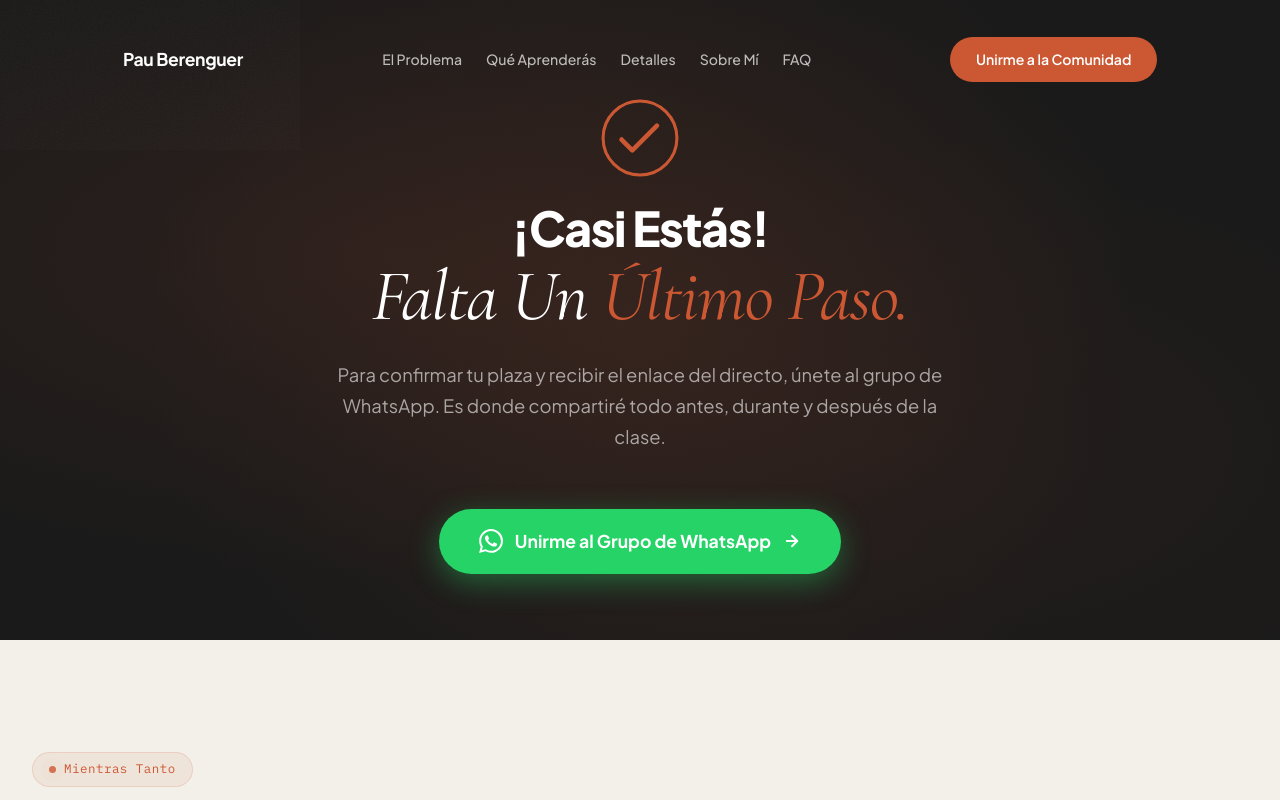
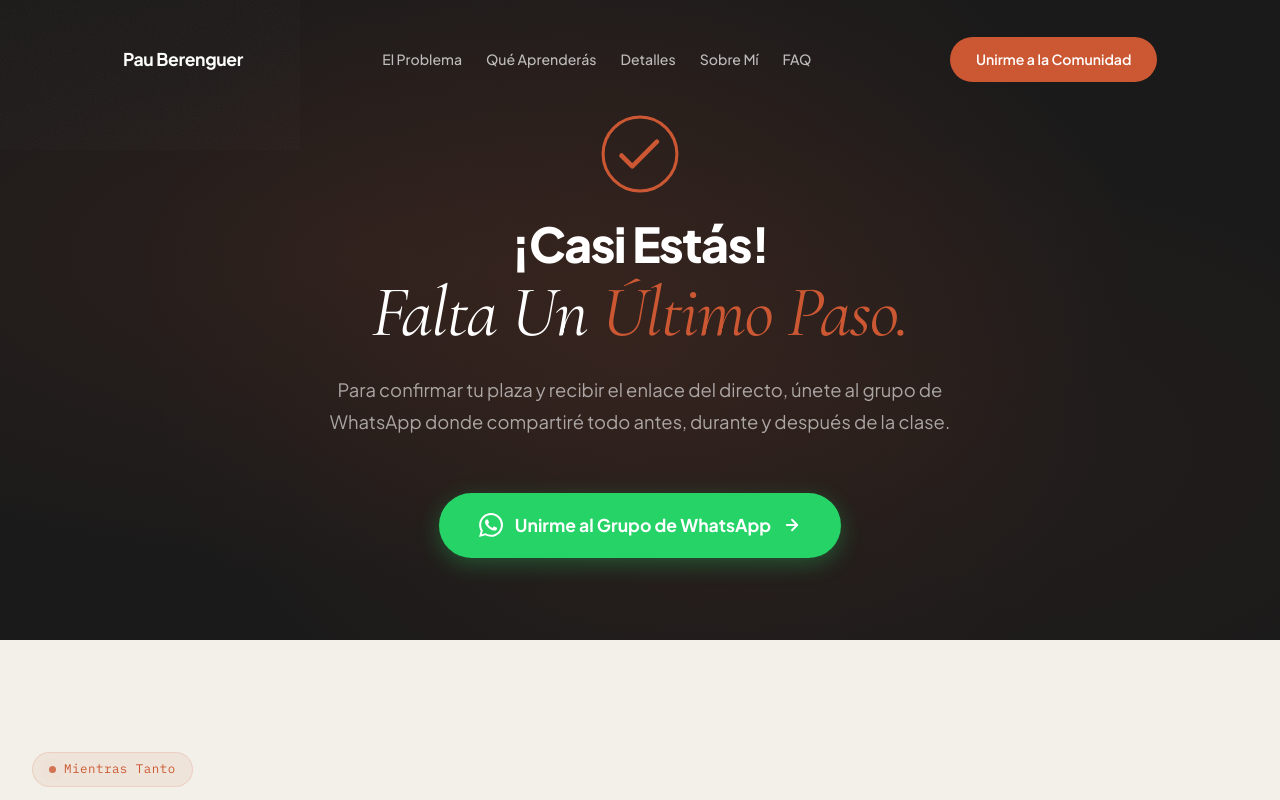
Before and after one commit to pauberenguer/Pau-Berenguer-Web, a website built with Vite: page gracias.html in a window 1280 px wide. In both pictures the pointer is over the link "Unirme al Grupo de WhatsApp". Shown: the top 800 px of the page. Built offline with nearby package versions, Linux system fonts and the light colour scheme; a web font is replaced by a local one.

Commit message:
Ajustar texto y hover del botón WhatsApp en página de gracias
Made-with: Cursor

```diff
--- a/css/style.css
+++ b/css/style.css
@@ -1818,8 +1818,8 @@ h1, h2, h3, h4 {
 }
 
 .gracias-whatsapp-btn:hover {
-  transform: scale(1.03);
-  box-shadow: 0 8px 30px rgba(37, 211, 102, 0.4);
+  transform: scale(1.025);
+  box-shadow: 0 6px 22px rgba(37, 211, 102, 0.3);
 }
 
 /* --- Gracias Reveal (for GSAP) --- */
--- a/ghl-deploy/CUSTOM_CSS.css
+++ b/ghl-deploy/CUSTOM_CSS.css
@@ -1982,8 +1982,8 @@ h1, h2, h3, h4 {
 }
 
 .gracias-whatsapp-btn:hover {
-  transform: scale(1.03);
-  box-shadow: 0 8px 30px rgba(37, 211, 102, 0.4);
+  transform: scale(1.025);
+  box-shadow: 0 6px 22px rgba(37, 211, 102, 0.3);
 }
 
 /* --- Gracias Reveal (for GSAP) --- */
--- a/gracias.html
+++ b/gracias.html
@@ -67,7 +67,7 @@
         <span class="gracias-hero__line2">Falta Un <span class="accent">Último Paso.</span></span>
       </h1>
 
-      <p class="gracias-hero__subtitle" id="gracias-subtitle">Para confirmar tu plaza y recibir el enlace del directo, únete al grupo de WhatsApp. Es donde compartiré todo antes, durante y después de la clase.</p>
+      <p class="gracias-hero__subtitle" id="gracias-subtitle">Para confirmar tu plaza y recibir el enlace del directo, únete al grupo de WhatsApp donde compartiré todo antes, durante y después de la clase.</p>
 
       <a href="https://chat.whatsapp.com/Cp7B8XUCS4DAnka7agL7T7" target="_blank" rel="noopener noreferrer" class="gracias-whatsapp-btn gracias-reveal">
         <svg width="24" height="24" viewBox="0 0 24 24" fill="currentColor"><path d="M17.472 14.382c-.297-.149-1.758-.867-2.03-.967-.273-.099-.471-.148-.67.15-.197.297-.767.966-.94 1.164-.173.199-.347.223-.644.075-.297-.15-1.255-.463-2.39-1.475-.883-.788-1.48-1.761-1.653-2.059-.173-.297-.018-.458.13-.606.134-.133.298-.347.446-.52.149-.174.198-.298.298-.497.099-.198.05-.371-.025-.52-.075-.149-.669-1.612-.916-2.207-.242-.579-.487-.5-.669-.51-.173-.008-.371-.01-.57-.01-.198 0-.52.074-.792.372-.272.297-1.04 1.016-1.04 2.479 0 1.462 1.065 2.875 1.213 3.074.149.198 2.096 3.2 5.077 4.487.709.306 1.262.489 1.694.625.712.227 1.36.195 1.871.118.571-.085 1.758-.719 2.006-1.413.248-.694.248-1.289.173-1.413-.074-.124-.272-.198-.57-.347m-5.421 7.403h-.004a9.87 9.87 0 01-5.031-1.378l-.361-.214-3.741.982.998-3.648-.235-.374a9.86 9.86 0 01-1.51-5.26c.001-5.45 4.436-9.884 9.888-9.884 2.64 0 5.122 1.03 6.988 2.898a9.825 9.825 0 012.893 6.994c-.003 5.45-4.437 9.884-9.885 9.884m8.413-18.297A11.815 11.815 0 0012.05 0C5.495 0 .16 5.335.157 11.892c0 2.096.547 4.142 1.588 5.945L.057 24l6.305-1.654a11.882 11.882 0 005.683 1.448h.005c6.554 0 11.89-5.335 11.893-11.893a11.821 11.821 0 00-3.48-8.413z"/></svg>
```
Also changed, not shown: ghl-deploy/2-gracias/BODY_CONTENT.html (+1 -1 lines).
